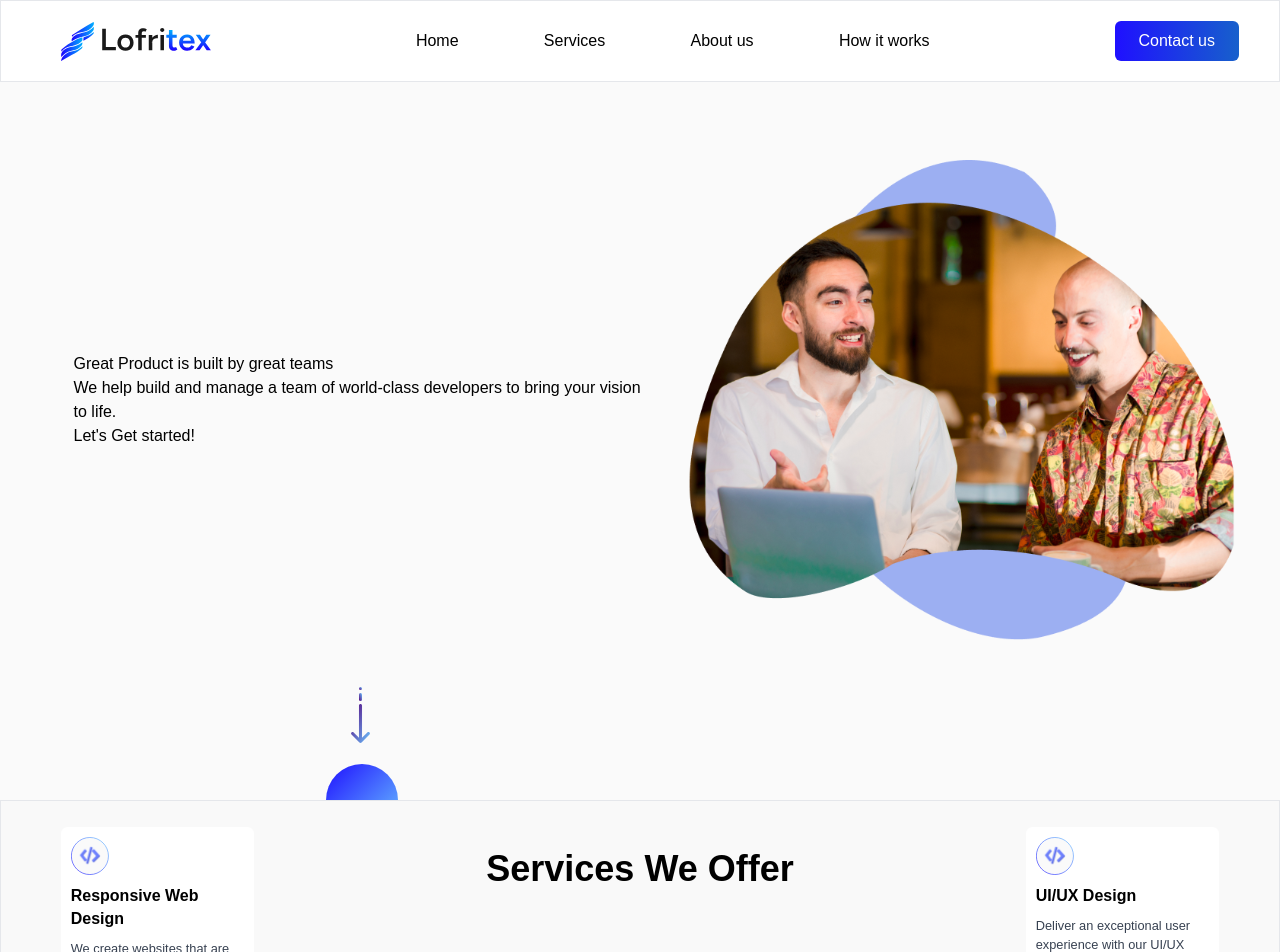
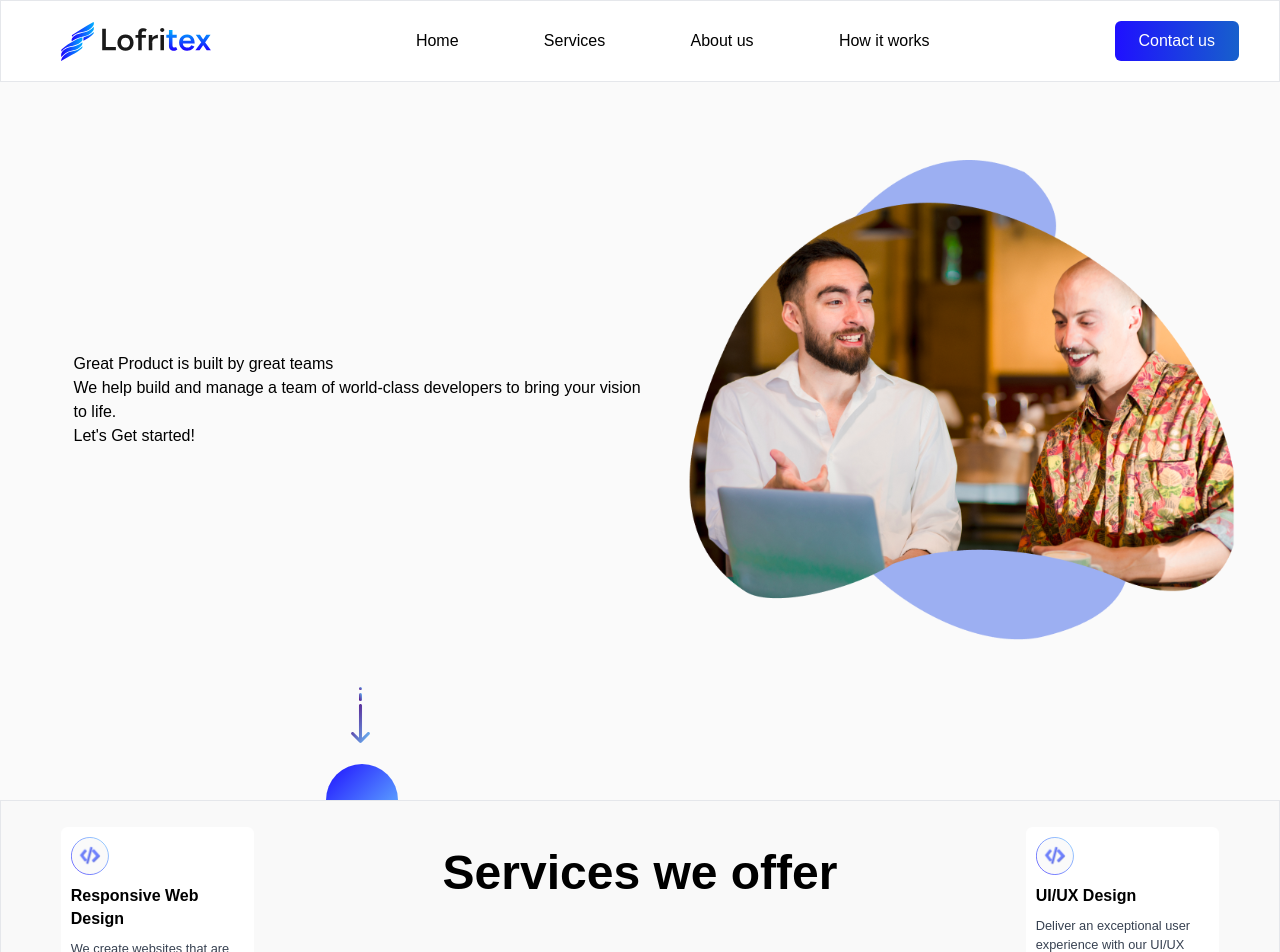
Before and after one commit to lofritex/company-website, a React (Vite) app: page / in a window 1280 px wide. Shown: the top 952 px of the page. Built offline with nearby package versions, Linux system fonts and the light colour scheme.

Commit message:
Minor change to services text and size

```diff
--- a/src/Pages/Components/Carousel.jsx
+++ b/src/Pages/Components/Carousel.jsx
@@ -21,8 +21,8 @@ export default function Carousel({ data }) {
 
   return (
     <div className=" w-full h-full relative">
-      <h1 className="w-full absolute font-bold text-4xl text-center top-12">
-        Services We Offer
+      <h1 className="w-full absolute font-bold text-5xl text-center top-12">
+        Services we offer
       </h1>
       <div className="flex h-full items-center">
         <button className="h-10 w-20 rotate-180" onClick={prevSlide}>
@@ -60,6 +60,9 @@ export default function Carousel({ data }) {
           <img src={Arrow} alt="Rigth Arrow" className="h-10 w-16" />
         </button>
       </div>
+      {/* <div id="indicator " className="w-full absolute bottom-8 bg-red-700 ">
+         <div className="w-6 h-6 bg-blue-500 rounded-full"><h1>hello</h1></div>
+      </div> */}
     </div>
   );
 }
```
